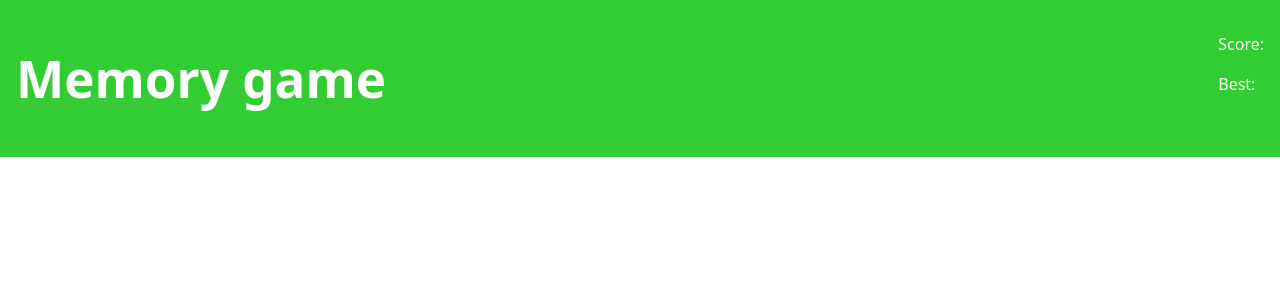
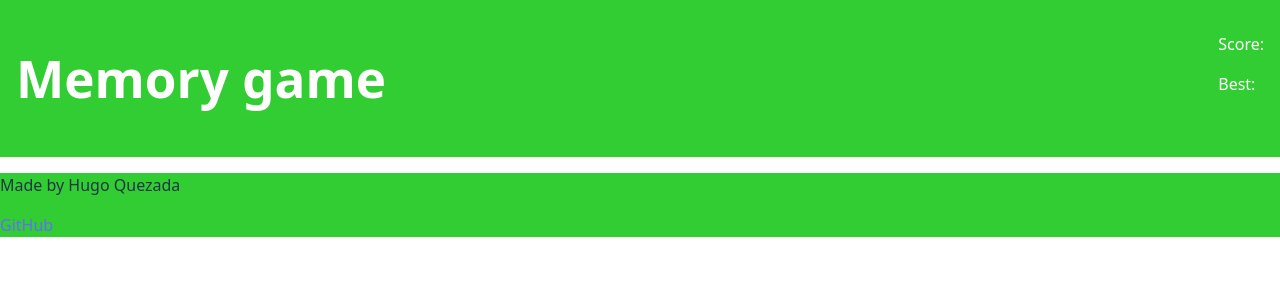
Before and after one commit to hquezada24/memory-card, a React (Vite) app in the folder memory-card/: page / in a window 1280 px wide. Shown: the top 300 px of the page. Built offline with nearby package versions, Linux system fonts and the light colour scheme.

Commit message:
Create footer and footer style sheet.

```diff
--- a/memory-card/src/App.jsx
+++ b/memory-card/src/App.jsx
@@ -1,11 +1,13 @@
 import { useState } from "react";
 import Header from "./components/Header";
+import Footer from "./components/Footer";
 import "./App.css";
 
 function App() {
   return (
     <>
       <Header />
+      <Footer />
     </>
   );
 }
--- /dev/null
+++ b/memory-card/src/components/Footer.css
@@ -0,0 +1,3 @@
+footer {
+  background-color: limegreen;
+}
--- /dev/null
+++ b/memory-card/src/components/Footer.jsx
@@ -0,0 +1,18 @@
+import "./Footer.css";
+
+const Footer = () => {
+  return (
+    <>
+      <footer>
+        <p>Made by Hugo Quezada</p>
+        <div className="social">
+          <a href="https://github.com/hquezada24" target="_blank">
+            GitHub
+          </a>
+        </div>
+      </footer>
+    </>
+  );
+};
+
+export default Footer;
```
